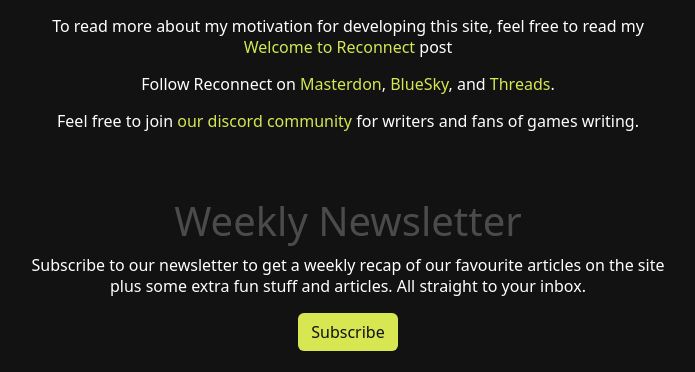
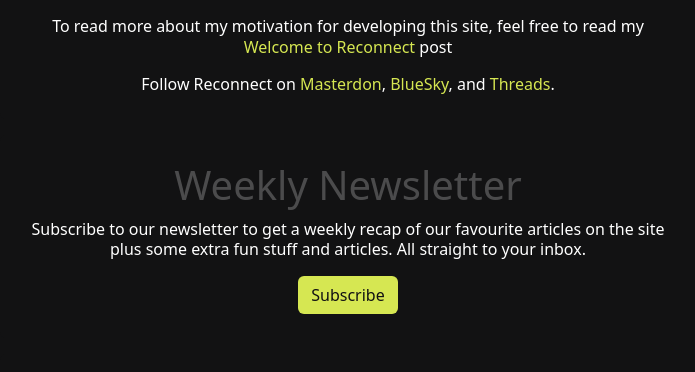
Before and after one commit to ronsoak/reconnect, a Django app: template website/templates/about.html in a window 1280 px wide. Shown: the part 287-659 px from the top of the page, without its empty margins (292-987 px from the left). Run offline with Django 3.2, Linux system fonts and the light colour scheme; the template is opened without the code that fills it, so the values that code supplies are empty; some libraries are stand-ins or nearby versions.

Commit message:
removed discord link

```diff
--- a/website/templates/about.html
+++ b/website/templates/about.html
@@ -9,7 +9,6 @@
         <p class="TC_White text-center px-2">Reconnect offers <span class="TC_PrimYellow">{{a_count}}</span> articles accross <span class="TC_PrimYellow">{{s_count}}</span> sites</p>
         <p class="TC_White text-center px-2">To read more about my motivation for developing this site, feel free to read my <a class="TC_PrimYellow TD_None" href="https://reconnectrecap.substack.com/p/welcome-to-reconnect" target="_blank">Welcome to Reconnect</a> post</p>
         <p class="TC_White text-center px-2">Follow Reconnect on <a class="TC_PrimYellow TD_None" href="https://mastodon.social/@antranaut">Masterdon</a>, <a class="TC_PrimYellow TD_None" href="https://bsky.app/profile/antranaut.bsky.social">BlueSky</a>, and <a class="TC_PrimYellow TD_None" href="https://www.threads.net/@antranaut">Threads</a>.</p>
-        <p class="TC_White text-center px-2">Feel free to join <a class="TC_PrimYellow TD_None" href="https://discord.gg/BWVAGjhRR5">our discord community</a> for writers and fans of games writing.</p>
     </div>
     <!-- Subscribe to Substack -->
     <div class="card my-3 p-2 BG_PrimDark B_none">
```
